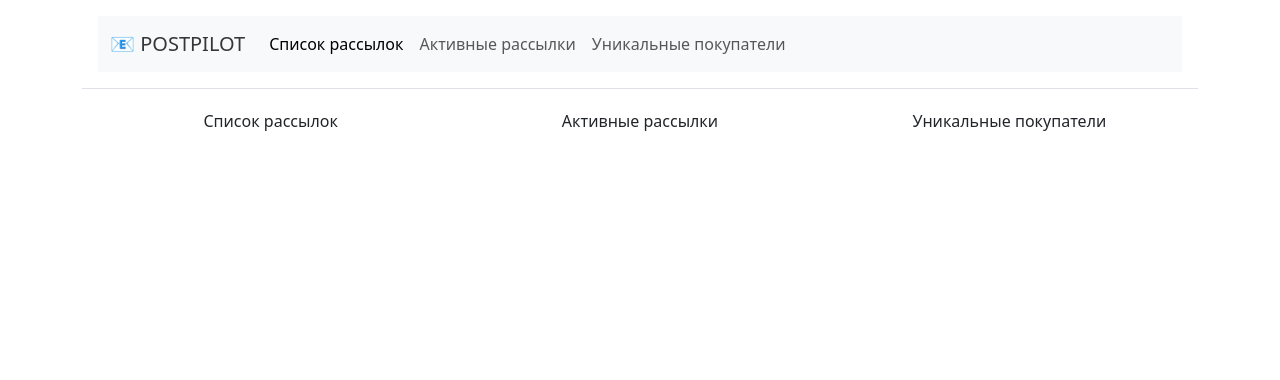
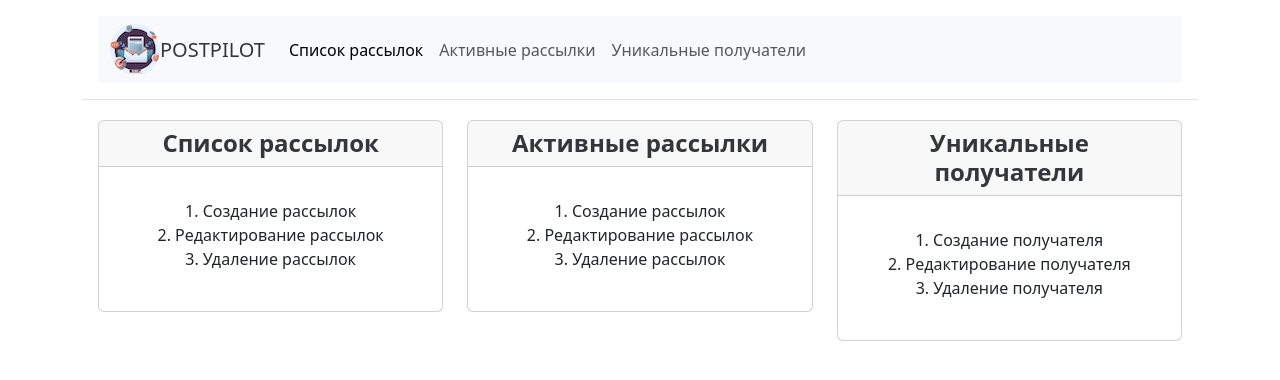
Before and after one commit to stasm-skypro/post_pilot, a Django app: page /postpilot/recipient_list/ in a window 1280 px wide. Shown: the top 380 px of the page. Run offline with Django 5.2, Linux system fonts and the light colour scheme; parts of the project's set-up code (start-up, migrations or seed data) failed here and were passed over.

Commit message:
Add logo picture to the navbar template

```diff
--- a/postpilot/templates/base.html
+++ b/postpilot/templates/base.html
@@ -17,7 +17,6 @@
 
   {% endblock %}
   <!--  -->
-
 </div>
 
 <!-- Подключение Bootstrap JS -->
--- a/postpilot/templates/home.html
+++ b/postpilot/templates/home.html
@@ -11,7 +11,7 @@
   </div>
   <div class="row">
     <div class="col-10">
-      <img src="/media/postpilot/2887669small.jpg" width="50%" class="d-block ms-auto">
+      <img src="/media/postpilot/postpilot_small.jpg" width="50%" class="d-block ms-auto">
     </div>
   </div>
   <div class="row">
--- a/postpilot/templates/navbar.html
+++ b/postpilot/templates/navbar.html
@@ -1,16 +1,18 @@
 <div class="d-flex flex-column flex-md-row align-items-center p-3 px-md-3 mb-3 bg-white border-bottom box-shadow">
   <nav class="navbar navbar-expand-lg bg-body-tertiary w-100">
     <div class="container-fluid">
-      <a class="navbar-brand" style="color: #34373a;border-radius: 25px;" href="{% url 'postpilot:home' %}">📧 POSTPILOT</a>
+      <img src="/media/postpilot/postpilot_logo2.jpg" class="rounded-circle" style="max-width: 10%">
+      <a class="navbar-brand" style="color: #34373a;border-radius: 25px;" href="{% url 'postpilot:home' %}">POSTPILOT</a>
       <button class="navbar-toggler" type="button" data-bs-toggle="collapse" data-bs-target="#navbarNavAltMarkup"
               aria-controls="navbarNavAltMarkup" aria-expanded="false" aria-label="Переключатель навигации">
         <span class="navbar-toggler-icon"></span>
       </button>
       <div class="collapse navbar-collapse" id="navbarNavAltMarkup">
         <div class="navbar-nav">
-          <a class="nav-link active" aria-current="page" href="{% url 'postpilot:recipient_list' %}">Список рассылок</a>
+          <a class="nav-link active" aria-current="page" href="{% url 'postpilot:recipient_list' %}">Список
+            рассылок</a>
           <a class="nav-link" href="#">Активные рассылки</a>
-          <a class="nav-link" href="#">Уникальные покупатели</a>
+          <a class="nav-link" href="#">Уникальные получатели</a>
         </div>
       </div>
     </div>
--- a/postpilot/templates/postpilot/recipient_list.html
+++ b/postpilot/templates/postpilot/recipient_list.html
@@ -6,13 +6,46 @@
 <div class="pricing-header px-3 py-3 pt-md-1 pb-md-4 mx-auto text-center">
   <div class="row">
     <div class="col-4">
-      <p>Список рассылок</p>
+      <div class="card mb-4 box-shadow">
+        <div class="card-header">
+          <h4 class="my-0 fw-bold" style="color: #34373a;">Список рассылок</h4>
+        </div>
+        <div class="card-body">
+          <ul class="list-unstyled mt-3 mb-4">
+            <li>1. Создание рассылок</li>
+            <li>2. Редактирование рассылок</li>
+            <li>3. Удаление рассылок</li>
+          </ul>
+        </div>
+      </div>
     </div>
     <div class="col-4">
-      <p>Активные рассылки</p>
+      <div class="card mb-4 box-shadow">
+        <div class="card-header">
+          <h4 class="my-0 fw-bold" style="color: #34373a;">Активные рассылки</h4>
+        </div>
+        <div class="card-body">
+          <ul class="list-unstyled mt-3 mb-4">
+            <li>1. Создание рассылок</li>
+            <li>2. Редактирование рассылок</li>
+            <li>3. Удаление рассылок</li>
+          </ul>
+        </div>
+      </div>
     </div>
     <div class="col-4">
-      <p>Уникальные покупатели</p>
+      <div class="card mb-4 box-shadow">
+        <div class="card-header">
+          <h4 class="my-0 fw-bold" style="color: #34373a;">Уникальные получатели</h4>
+        </div>
+        <div class="card-body">
+          <ul class="list-unstyled mt-3 mb-4">
+            <li>1. Создание получателя</li>
+            <li>2. Редактирование получателя</li>
+            <li>3. Удаление получателя</li>
+          </ul>
+        </div>
+      </div>
     </div>
   </div>
 </div>
```
Also changed, not shown: media/postpilot/postpilot.jpg (renamed from media/postpilot/2887669.jpg), media/postpilot/postpilot_logo2.jpg (added), media/postpilot/postpilot_small.jpg (renamed from media/postpilot/2887669small.jpg).
